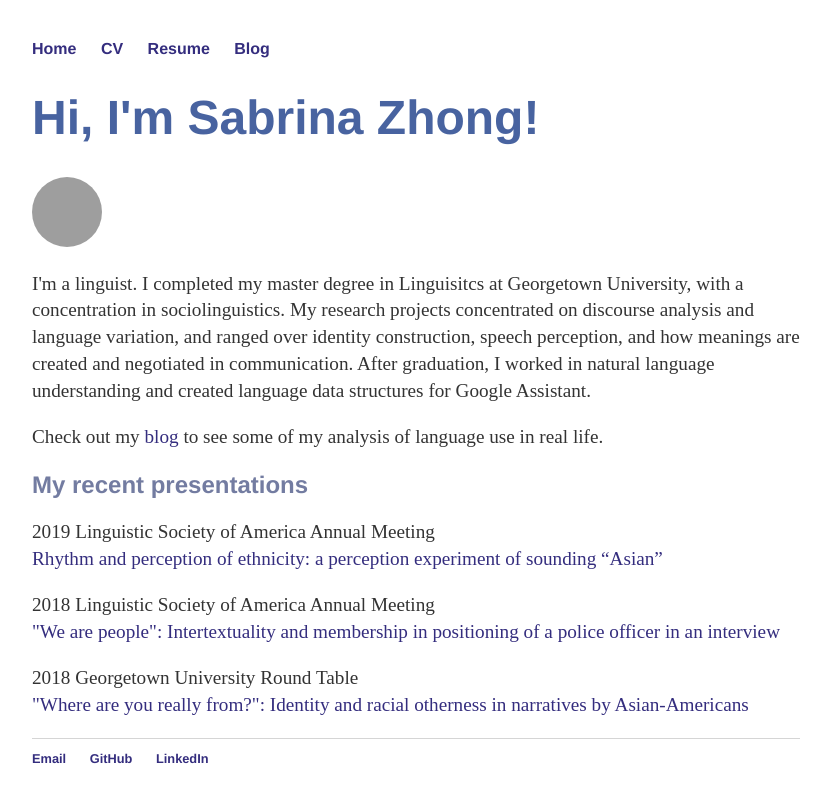
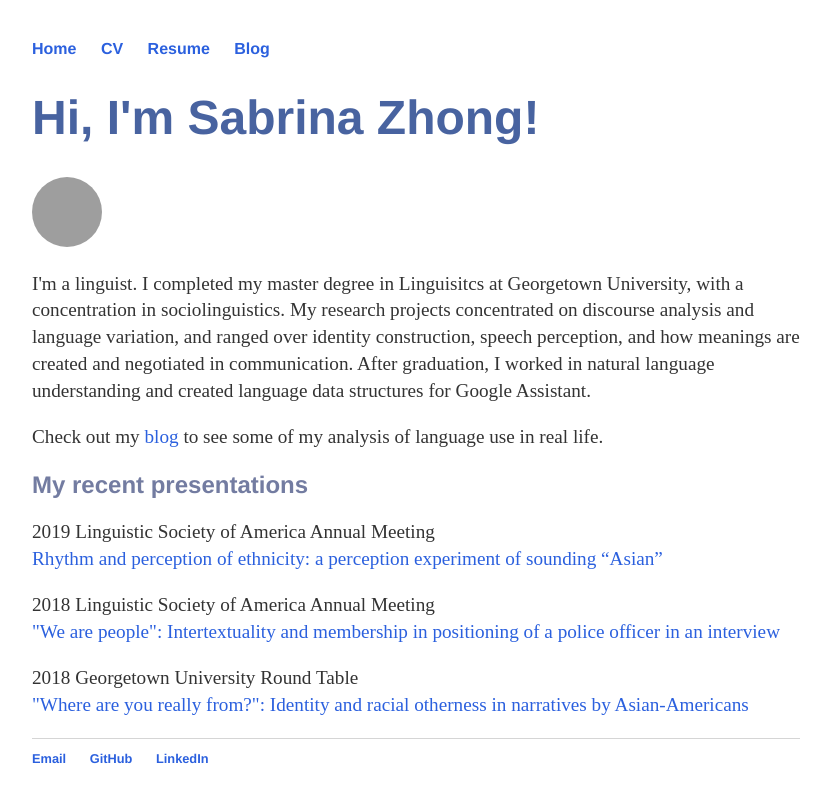
Before and after one commit to sabrinazhong/sabrinazhong.github.io, a Jekyll site: the page built from index.html, in a window 1280 px wide. Shown: the top 803 px of the page, without its empty margins (224-1055 px from the left). Built offline with Jekyll 4.4.1, drawn with Linux system fonts in a browser that asks for light colours; grey boxes are pictures that could not be loaded.

Commit message:
Update main.css

```diff
--- a/css/main.css
+++ b/css/main.css
@@ -14,7 +14,7 @@ nav ul li, footer ul li {
 }
 a {
     text-decoration: none;
-    color: #342D7E;
+    color: #2B60DE;
 }
 a:hover {
     text-decoration: underline;
```
